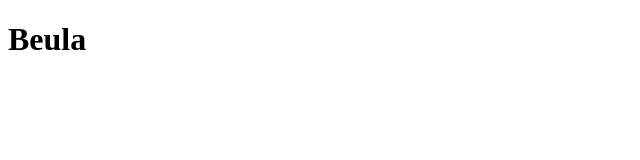
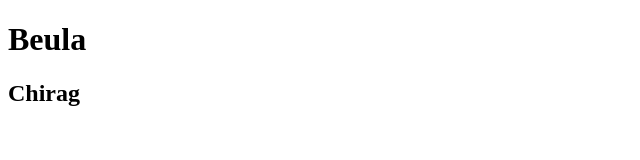
Before and after one commit to BeulaEvangelin/Assignment1, a plain HTML site: page index.html in a window 1280 px wide. Shown: the whole page, without its empty margins (0-640 px from the left). Drawn offline with Linux system fonts and the light colour scheme.

Commit message:
add new feature

```diff
--- a/index.html
+++ b/index.html
@@ -7,5 +7,6 @@
 </head>
 <body>
     <h1>Beula</h1>
+    <h2>Chirag</h2>
 </body>
 </html>
```
